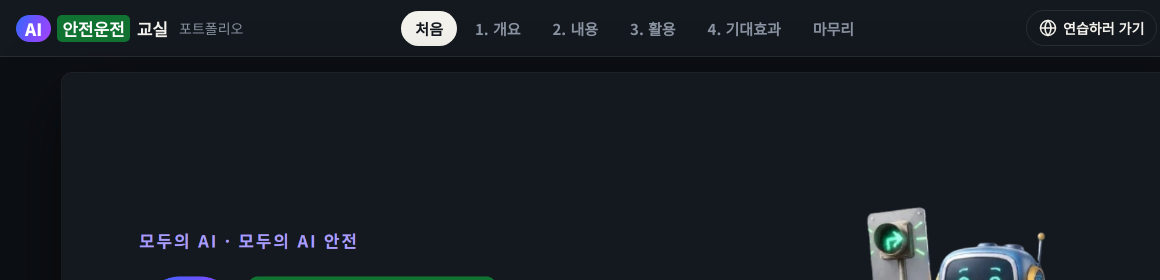
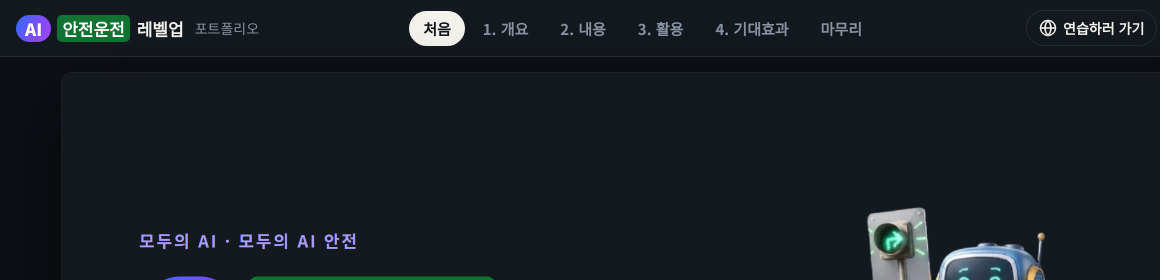
Before and after one commit to goodpjw2008/Project_AI-SafeDriveLevelup, a website built with Vite: page AI_safelevelup_portfolio.html in a window 1280 px wide. Shown: the top 280 px of the page, 0-1160 px from the left. Built offline with nearby package versions, Linux system fonts and the light colour scheme.

Commit message:
포트폴리오 머리 줄의 옛 이름을 고친다
왼쪽 위가 'AI 안전운전 교실 포트폴리오' 였다. 이름을 바꿀 때 장표 그림만
다시 뽑고 페이지 자체의 머리 줄은 지나쳤다 - 읽어 주는 글에는 이미
'레벨업' 이라 적혀 있어 더 눈에 띄지 않았다.

같은 이유로 어긋나 있던 테스트 이름도 맞췄다 (검사 내용은 그대로다).

```diff
--- a/AI_safelevelup_portfolio.html
+++ b/AI_safelevelup_portfolio.html
@@ -196,7 +196,7 @@
 
 <header class="top">
   <a class="brand" href="https://safedrive.ai.kr" aria-label="AI 안전운전 레벨업 — 사이트로 가기">
-    <span class="ai">AI</span><span class="t g">안전운전</span><span class="rest">교실</span>
+    <span class="ai">AI</span><span class="t g">안전운전</span><span class="rest">레벨업</span>
     <small>포트폴리오</small>
   </a>
   <nav class="chapters" aria-label="장 바로 가기">
```
Also changed, not shown: tests/brandName.test.ts (+1 -1 lines), CHANGELOG.md.
